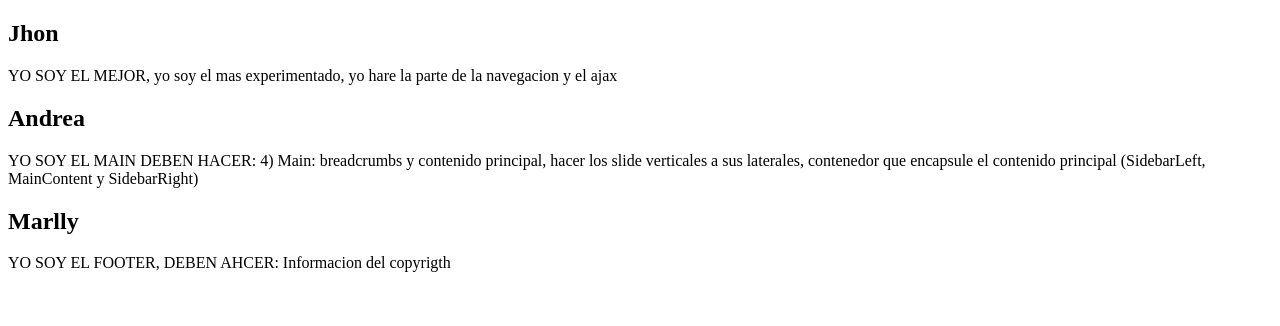
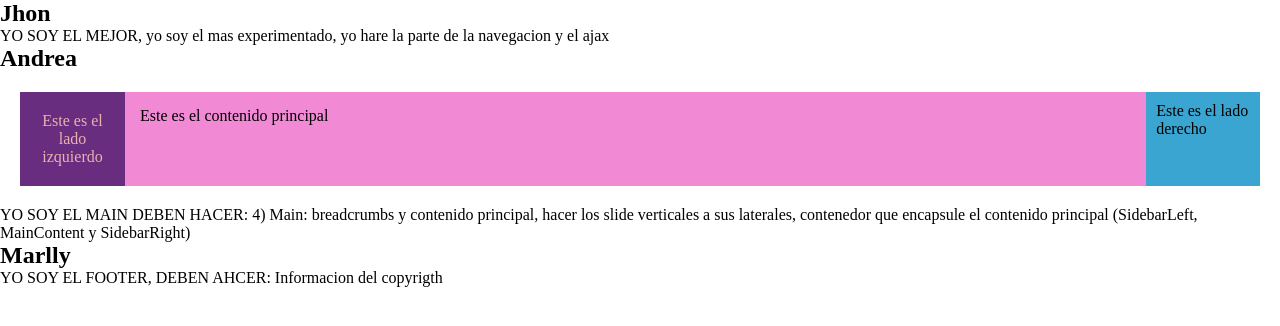
Before and after one commit to anpalopg/holyGrailReact, a React (Vite) app: page / in a window 1280 px wide. Shown: the top 326 px of the page. Built offline with nearby package versions, Linux system fonts and the light colour scheme.

Commit message:
changes of the main adding the modificators and the logic

```diff
--- a/src/HolyGrail.tsx
+++ b/src/HolyGrail.tsx
@@ -1,12 +1,14 @@
 import Footer from "./components/Footer/Footer";
 import Header from "./components/Header/Header";
-import Main from "./components/Main/Main";
+import Modificador from "./components/Main/modificadores";
+// import Main from "./components/Main/Main";
+
 
 export default function HolyGrail() {
   return (
     <>
       <Header />
-      <Main />
+      <Modificador/>
       <Footer />
     </>
   );
--- a/src/components/Main/Main.css
+++ b/src/components/Main/Main.css
@@ -0,0 +1,29 @@
+* {
+  box-sizing: border-box;
+  margin: 0;
+}
+
+.menu {
+  width: 20%;
+  background-color: rgb(105, 45, 127);
+  color: rgb(234, 177, 177);
+  text-align: center;
+  padding: 20px;
+}
+
+.MainContent {
+  display: flex;
+  padding: 20px;
+}
+
+.aside {
+  width: 20rem;
+  background-color: rgb(57, 165, 208);
+  padding: 10px;
+}
+
+.article {
+  width: 200rem;
+  background-color: #f189d5;
+  padding: 15px;
+}
--- a/src/components/Main/Main.tsx
+++ b/src/components/Main/Main.tsx
@@ -1,8 +1,25 @@
 import "./Main.css";
-export default function Main() {
+
+
+
+type MainProps = {
+  varaside: string;
+  vararticle: string;
+  varmenu: string
+};
+
+
+export default function Main({varmenu,vararticle,varaside}:MainProps) {
   return (
     <>
       <h2>Andrea</h2>
+
+      <div className="MainContent">
+        <section className="menu"><p> {varmenu}</p></section>
+        <section className="article">   <p> {vararticle} </p> </section>
+        <section className="aside"><p>{varaside}</p> </section>
+      </div>
+
       <p>
         YO SOY EL MAIN DEBEN HACER: 4) Main: breadcrumbs y contenido principal,
         hacer los slide verticales a sus laterales, contenedor que encapsule el
--- /dev/null
+++ b/src/components/Main/Modificadores.tsx
@@ -0,0 +1,13 @@
+import "./Main.css";
+import Main from "./Main";
+
+
+export default function Modificador () {
+
+    const varaside= "Este es el lado derecho";
+    const vararticle="Este es el contenido principal";
+    const varmenu="Este es el lado izquierdo";
+
+    return <Main varaside={varaside} vararticle={vararticle} varmenu={varmenu}/>
+
+}
```
Also changed, not shown: 1 other file (tests, documents, lock files or other folders).
